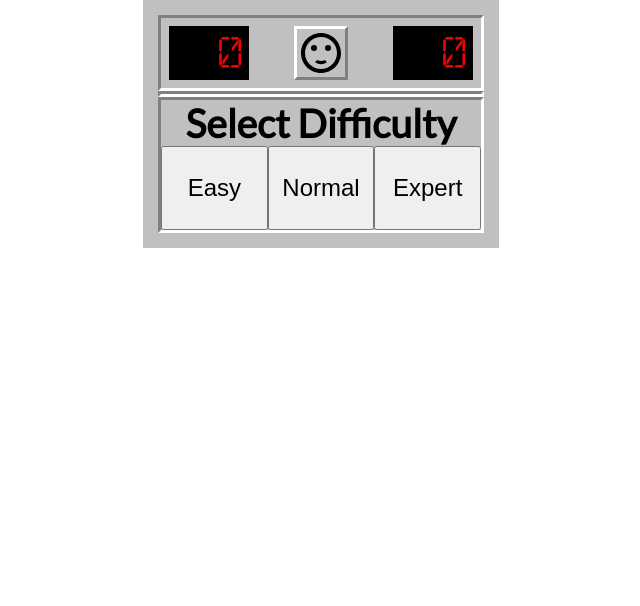
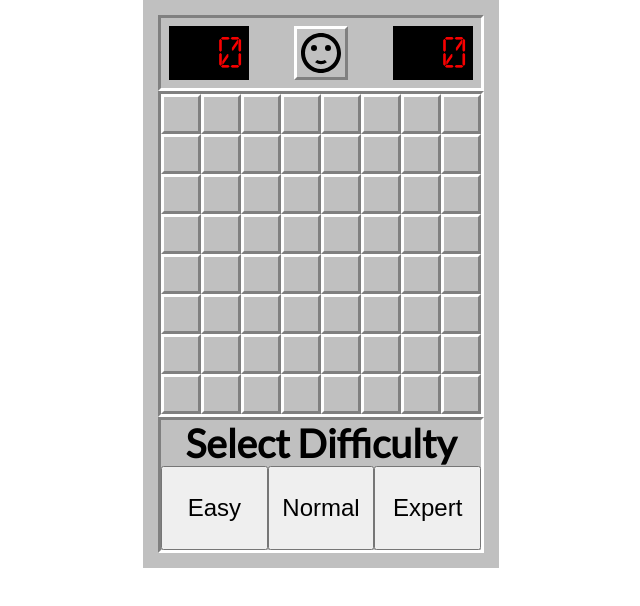
Before and after one commit to SlawekJA/Minesweeper, a plain HTML site: page index.html in a window 1280 px wide. Shown: the whole page, without its empty margins (319-959 px from the left). Drawn offline with Linux system fonts and the light colour scheme.

Commit message:
create class UI

```diff
--- a/index.html
+++ b/index.html
@@ -22,7 +22,7 @@
         </button>
         <article class="header__counter">0</article>
       </header>
-      <article class="game__board border border--convex" data-game>
+      <article class="game__board border border--convex" data-board>
         <!-- <div class="cell border border--concave"></div>
             <div class="cell border border--concave"></div>
             <div class="cell border border--concave"></div>
--- a/js/Cell.js
+++ b/js/Cell.js
@@ -1,5 +1,8 @@
-export class Cell {
+import { UI } from "./UI.js";
+
+export class Cell extends UI {
   constructor(x, y) {
+    super();
     this.x = x;
     this.y = y;
     this.value = 0;
@@ -9,4 +12,9 @@ export class Cell {
     this.selector = `[data-x="${this.x}"][data-y="${this.y}"]`;
     this.element = null;
   }
+
+  createElement() {
+    const element = `<div class="cell border border--concave" data-cell data-x="${this.x}" data-y="${this.y}"></div>`;
+    return element;
+  }
 }
--- a/js/Game.js
+++ b/js/Game.js
@@ -1,6 +1,7 @@
 import { Cell } from "./Cell.js";
+import { UI } from "./UI.js";
 
-class Game {
+class Game extends UI {
   #config = {
     easy: {
       rows: 8,
@@ -25,7 +26,10 @@ class Game {
 
   #cells = [];
 
+  #board = null;
+
   initializeGame() {
+    this.#handleElements();
     this.#newGame();
   }
 
@@ -39,6 +43,11 @@ class Game {
     this.#numberOfMines = mines;
 
     this.#generateCells();
+    this.#renderBoard();
+  }
+
+  #handleElements() {
+    this.#board = this.getElement(this.UiSelectors.board);
   }
 
   #generateCells() {
@@ -49,6 +58,13 @@ class Game {
       }
     }
   }
+
+  #renderBoard() {
+    this.#cells.flat().forEach((cell) => {
+      this.#board.insertAdjacentHTML("beforeend", cell.createElement());
+      cell.element = cell.getElement(cell.selector);
+    });
+  }
 }
 
 window.onload = function () {
--- /dev/null
+++ b/js/UI.js
@@ -0,0 +1,14 @@
+export class UI {
+  UiSelectors = {
+    board: "[data-board]",
+    cell: "[data-cell]",
+  };
+
+  getElement(selector) {
+    return document.querySelector(selector);
+  }
+
+  getElements(selector) {
+    return document.querySelectorAll(selector);
+  }
+}
```
